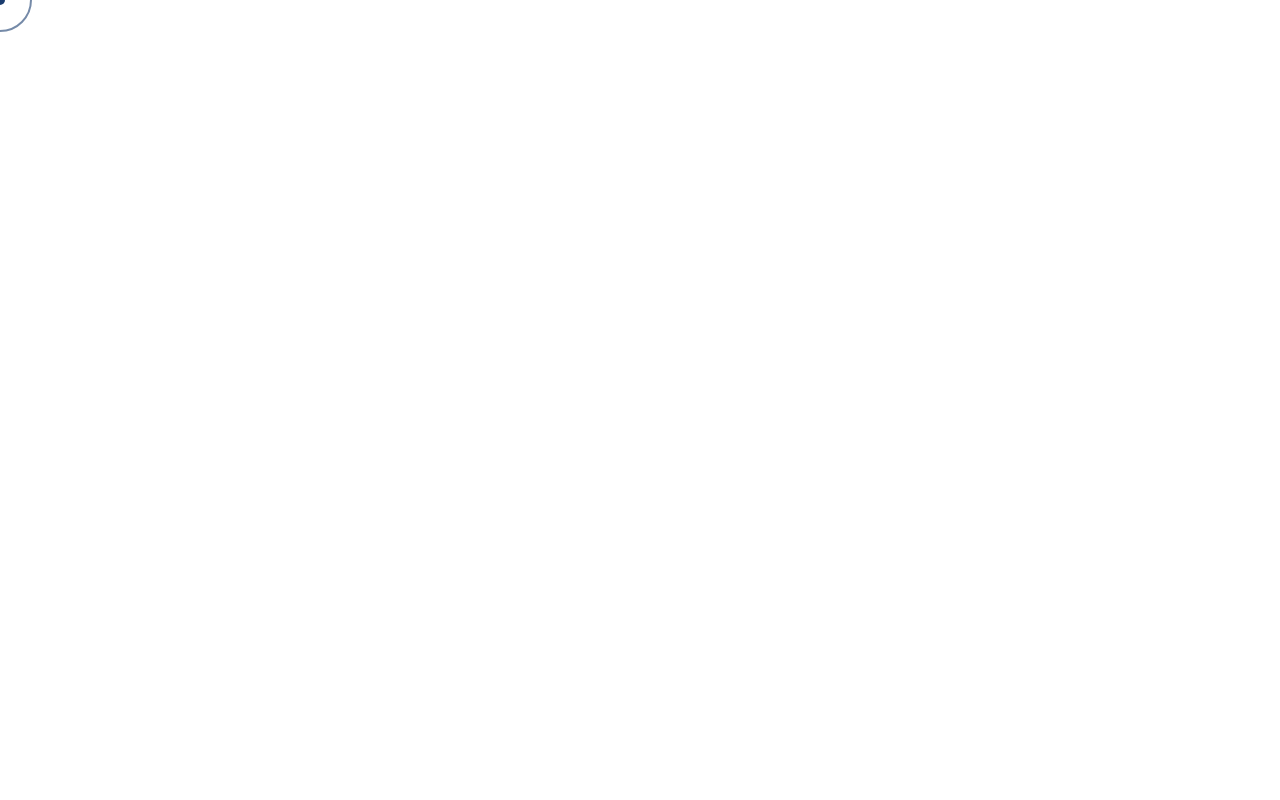
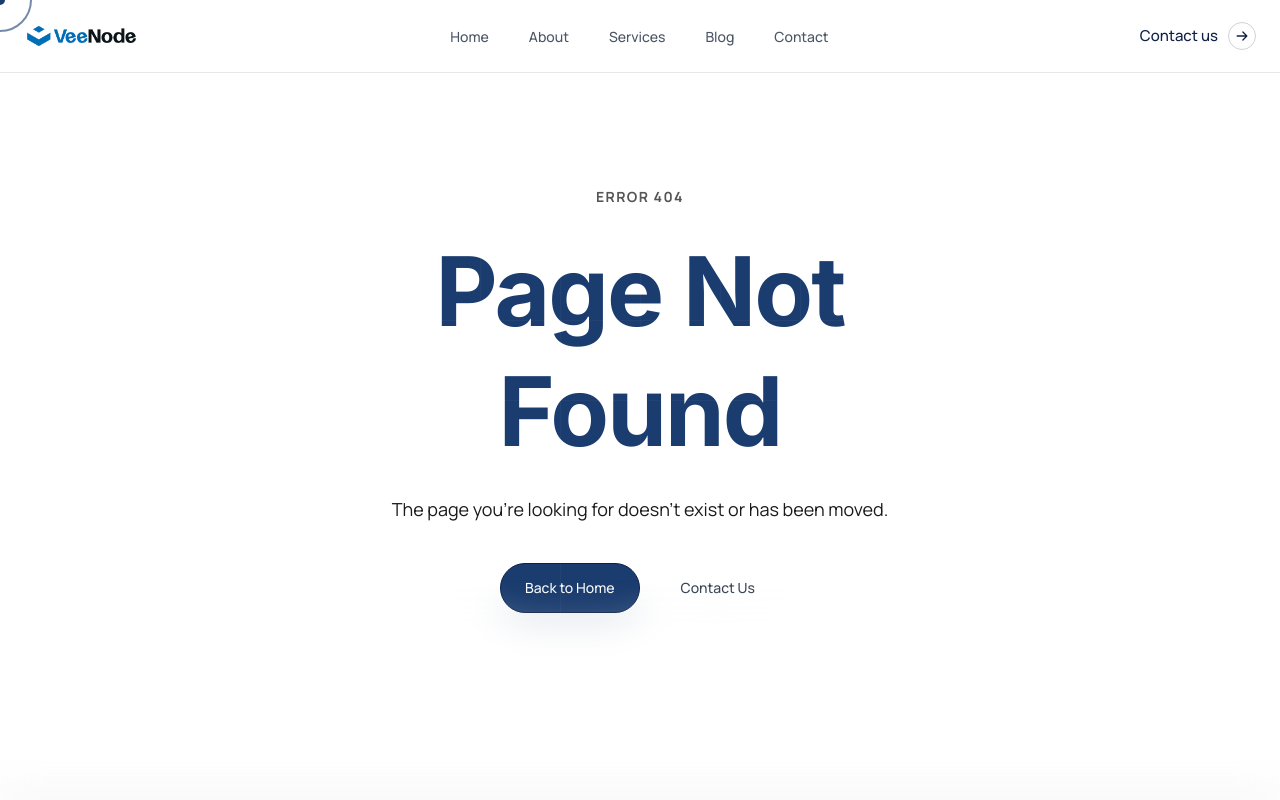
Before and after one commit to veenode-core/veenode-web, a React (Vite) app: page /contact in a window 1280 px wide. Before the commit this address had no page. Shown: the top 800 px of the page. Built offline with nearby package versions, Linux system fonts and the light colour scheme.

Commit message:
404 page. scroll to top on navigate

```diff
--- a/src/components/navbar.tsx
+++ b/src/components/navbar.tsx
@@ -6,9 +6,9 @@
 const NAV_LINKS = [
   { label: "Home", href: "/" },
   { label: "About", href: "/about" },
+  { label: "Services", href: "/services" },
   { label: "Blog", href: "/blog" },
-  { label: "News", href: "/news" },
-  { label: "Gallery", href: "/gallery" },
+  { label: "Contact", href: "/contact" },
 ];
 
 export default function Navbar() {
--- /dev/null
+++ b/src/components/scroll-to-top.tsx
@@ -0,0 +1,16 @@
+import { useEffect, useRef } from "react";
+import { useLocation } from "react-router-dom";
+
+export function ScrollToTop() {
+  const location = useLocation();
+  const prevPathRef = useRef(location.pathname);
+
+  useEffect(() => {
+    if (prevPathRef.current !== location.pathname) {
+      window.scrollTo(0, 0);
+    }
+    prevPathRef.current = location.pathname;
+  }, [location.pathname]);
+
+  return null;
+}
--- a/src/main.tsx
+++ b/src/main.tsx
@@ -3,7 +3,9 @@
 import { BrowserRouter, Routes, Route } from 'react-router-dom';
 import './index.css';
 import Home from './pages/home';
+import NotFound from './pages/404';
 import CustomCursor from './components/ui/custom-cursor';
+import { ScrollToTop } from './components/scroll-to-top';
 import BottomBlur from './components/ui/bottom-blur';
 import Preloader from './components/preloader';
 
@@ -26,8 +28,10 @@
       <BrowserRouter>
         <CustomCursor />
         <BottomBlur />
+        <ScrollToTop />
         <Routes>
           <Route path="/" element={<Home />} />
+          <Route path="*" element={<NotFound />} />
         </Routes>
       </BrowserRouter>
     </>
--- /dev/null
+++ b/src/pages/404.tsx
@@ -0,0 +1,37 @@
+import { Link } from "react-router-dom";
+import WebLayout from "../components/web-layout";
+import Button from "../components/ui/button";
+
+export default function NotFound() {
+  return (
+    <WebLayout>
+      <section className="min-h-screen flex items-center justify-center px-6 bg-light-blue">
+        <div className="max-w-2xl mx-auto text-center">
+          <p className="text-sm font-bold tracking-widest uppercase text-muted mb-6">
+            Error 404
+          </p>
+          <h1
+            className="font-bold text-primary leading-tight mb-6"
+            style={{
+              fontSize: "clamp(3rem, 8vw, 6rem)",
+              letterSpacing: "-0.02em",
+            }}
+          >
+            Page Not Found
+          </h1>
+          <p className="text-lg text-dark-text mb-10 max-w-lg mx-auto">
+            The page you're looking for doesn't exist or has been moved.
+          </p>
+          <div className="flex items-center justify-center gap-4">
+            <Button variant="primary" to="/">
+              Back to Home
+            </Button>
+            <Button variant="ghost" to="/contact">
+              Contact Us
+            </Button>
+          </div>
+        </div>
+      </section>
+    </WebLayout>
+  );
+}
```
